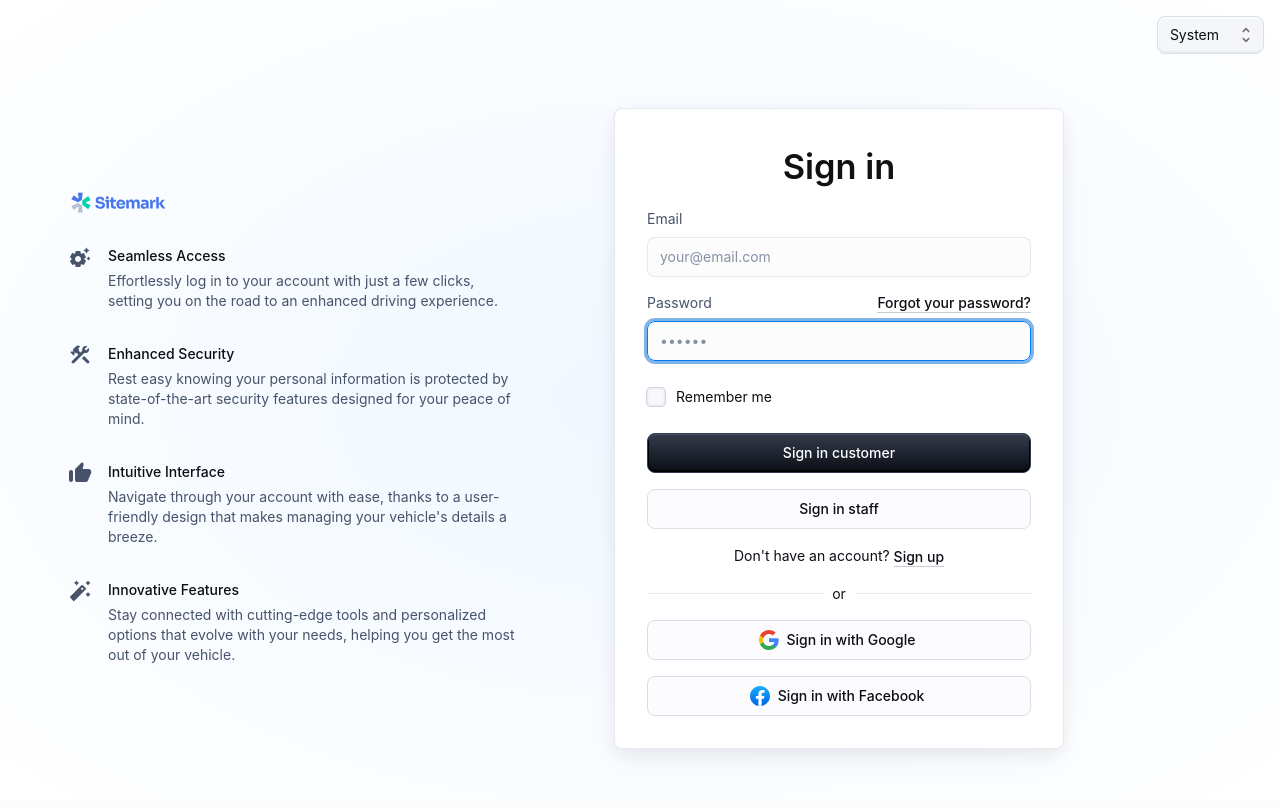
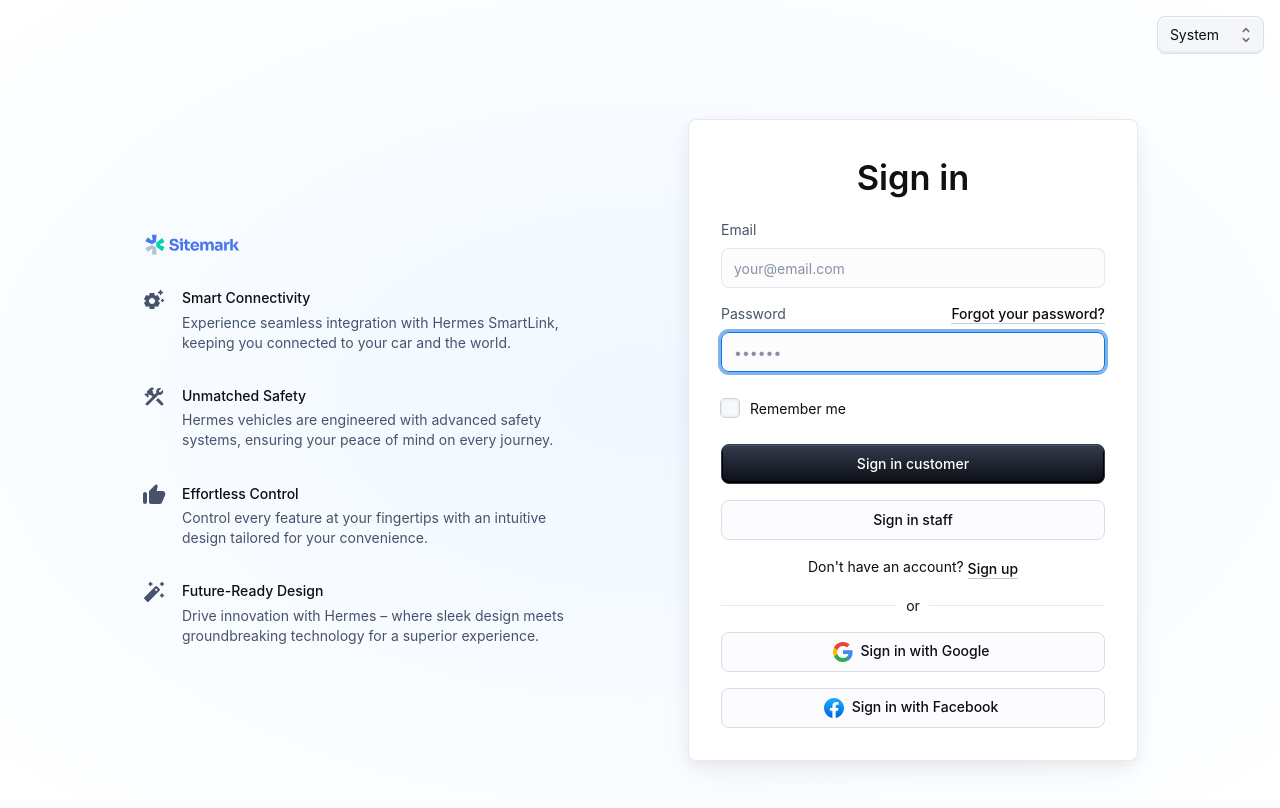
Before and after one commit to SGYSY/hermes-ev-manufacturing-system, a React (Create React App) app: page /signin in a window 1280 px wide. Shown: the top 808 px of the page. Built offline with nearby package versions, Linux system fonts and the light colour scheme.

Commit message:
Polish text content and adjusting pages style

```diff
--- a/src/App.css
+++ b/src/App.css
@@ -6,6 +6,9 @@ body {
 
 .App {
   display: flex;
+  flex-direction: column; /* 垂直堆叠 */
+  align-items: stretch; /* 子元素宽度拉伸到与父容器一致 */
+  height: 100vh; /* 全屏高度 */
 }
 
 .sidebar {
--- a/src/pages/AccessoriesPage.js
+++ b/src/pages/AccessoriesPage.js
@@ -127,8 +127,8 @@ const AccessoriesPage = () => {
 
 // 动态生成 order_id
     const currentYear = new Date().getFullYear(); // 获取当前年份
-    const randomThreeDigitNumber = Math.floor(100 + Math.random() * 900); // 生成 100 到 999 的随机三位数
-    let orderIdString = `${ModelMap[Model]}${ColorMap[Color]}${TiresMap[Tires]}${SeatsMap[Seats]}${NavigationMap[Navigation]}${StyleMap[Style]}${userId}${randomThreeDigitNumber}`;
+    const randomNumber = Math.floor(Math.random() * 100); // 生成 10 到 99 的随机两位数
+    let orderIdString = `${ModelMap[Model]}${ColorMap[Color]}${TiresMap[Tires]}${SeatsMap[Seats]}${NavigationMap[Navigation]}${StyleMap[Style]}${userId}${randomNumber}`;
 
     // 去掉非数字部分并转换为整数
     let orderId = parseInt(orderIdString.replace(/\D/g, ''), 10); // 将非数字字符替换为空字符串，并转换为整数
--- a/src/pages/HomePage.css
+++ b/src/pages/HomePage.css
@@ -4,17 +4,25 @@
     padding: 0;
     box-sizing: border-box;
   }
+  .container {
+    width: 100%; /* 让宽度占满整个屏幕 */
+    margin: 0; /* 自动分配左右外边距以实现居中 */
+    padding: 0; /* 添加左右内边距，避免内容贴边 */
 
+  }
   body {
     font-family: Arial, sans-serif;
     background-color: #f1f1f1;
     color: #333;
+
+    margin: 0 ;
   }
 
   a {
     text-decoration: none;
     color: inherit;
   }
+
 
 
 
--- a/src/pages/HomePage.js
+++ b/src/pages/HomePage.js
@@ -114,7 +114,7 @@ const HomePage = () => {
 
 
   return (
-    <div>
+    <div classname="container">
       {/* Header Section */}
       <header className="header">
         <nav className="navbar">
--- a/src/pages/PrivacyPolicyPage.css
+++ b/src/pages/PrivacyPolicyPage.css
@@ -117,12 +117,17 @@ a {
     max-width: 1100px;
     margin: 0 auto 50px auto;
     padding: 10px;
-    padding-top: 20px; /* 减少顶部内边距，确保正文更接近导航栏 */
+    padding-top:calc(80px + 20px);;
     background-color: #ffffff;
     box-shadow: 0 4px 8px rgba(0, 0, 0, 0.1);
     border-radius: 8px;
+
 }
-
+.content{
+    display: flex;
+    flex-direction: column;
+    flex: 1; /* 让子元素伸展 */
+}
 .content h1 {
     margin-top: 0; /* 取消标题的顶部外边距 */
     padding-top: 0; /* 确保标题不会被推离太远 */
--- a/src/templates/sign-in-side/Content.js
+++ b/src/templates/sign-in-side/Content.js
@@ -13,27 +13,27 @@ import { SitemarkIcon } from './CustomIcons';
 const items = [
   {
     icon: <SettingsSuggestRoundedIcon sx={{ color: 'text.secondary' }} />,
-    title: 'Seamless Access',
+    title: 'Smart Connectivity',
     description:
-      'Effortlessly log in to your account with just a few clicks, setting you on the road to an enhanced driving experience.',
+      'Experience seamless integration with Hermes SmartLink, keeping you connected to your car and the world.',
   },
   {
     icon: <ConstructionRoundedIcon sx={{ color: 'text.secondary' }} />,
-    title: 'Enhanced Security',
+    title: 'Unmatched Safety',
     description:
-      'Rest easy knowing your personal information is protected by state-of-the-art security features designed for your peace of mind.',
+      'Hermes vehicles are engineered with advanced safety systems, ensuring your peace of mind on every journey.',
   },
   {
     icon: <ThumbUpAltRoundedIcon sx={{ color: 'text.secondary' }} />,
-    title: 'Intuitive Interface',
+    title: 'Effortless Control',
     description:
-      'Navigate through your account with ease, thanks to a user-friendly design that makes managing your vehicle\'s details a breeze.',
+      'Control every feature at your fingertips with an intuitive design tailored for your convenience.',
   },
   {
     icon: <AutoFixHighRoundedIcon sx={{ color: 'text.secondary' }} />,
-    title: 'Innovative Features',
+    title: 'Future-Ready Design',
     description:
-      'Stay connected with cutting-edge tools and personalized options that evolve with your needs, helping you get the most out of your vehicle.',
+      'Drive innovation with Hermes – where sleek design meets groundbreaking technology for a superior experience.',
   },
 ];
 
```
